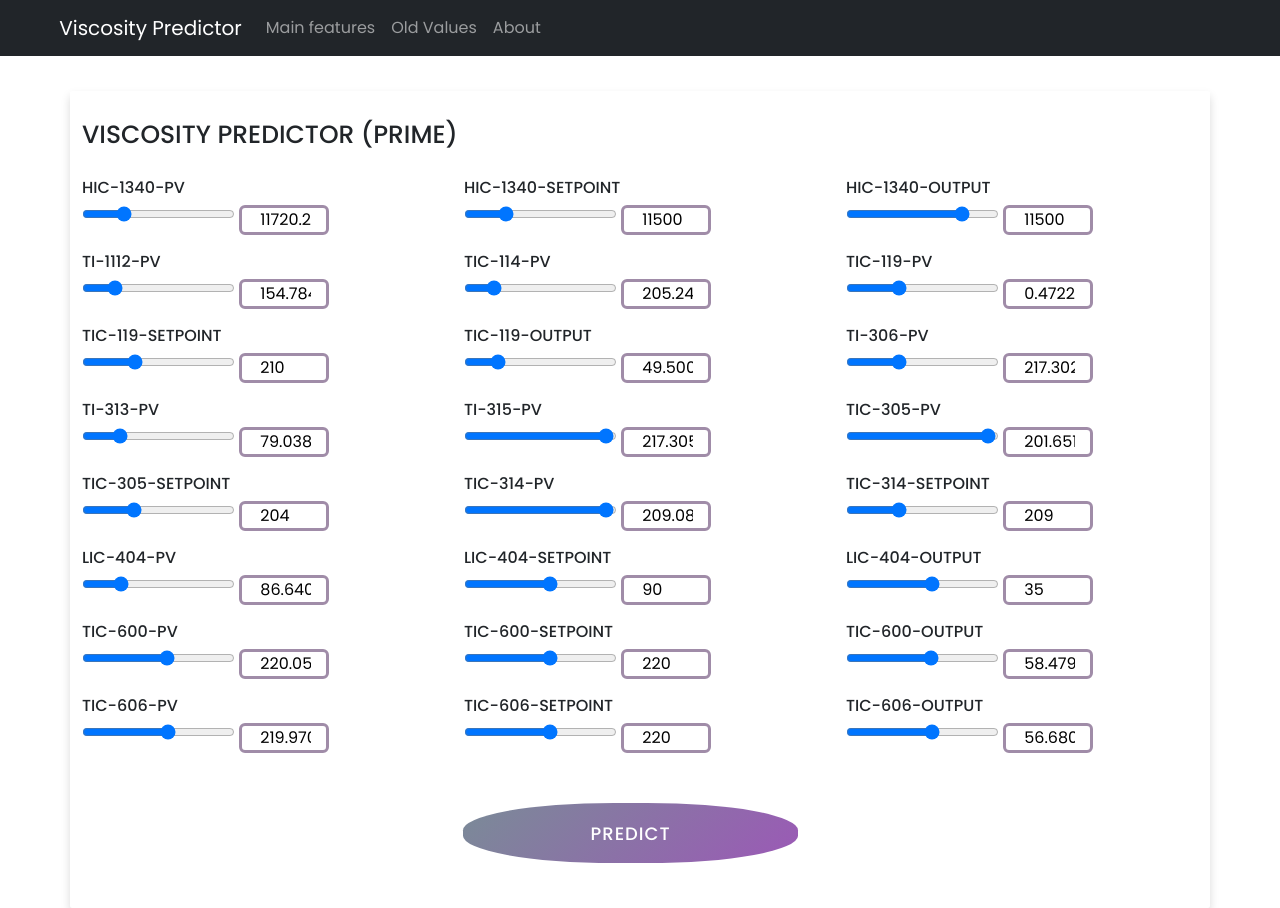
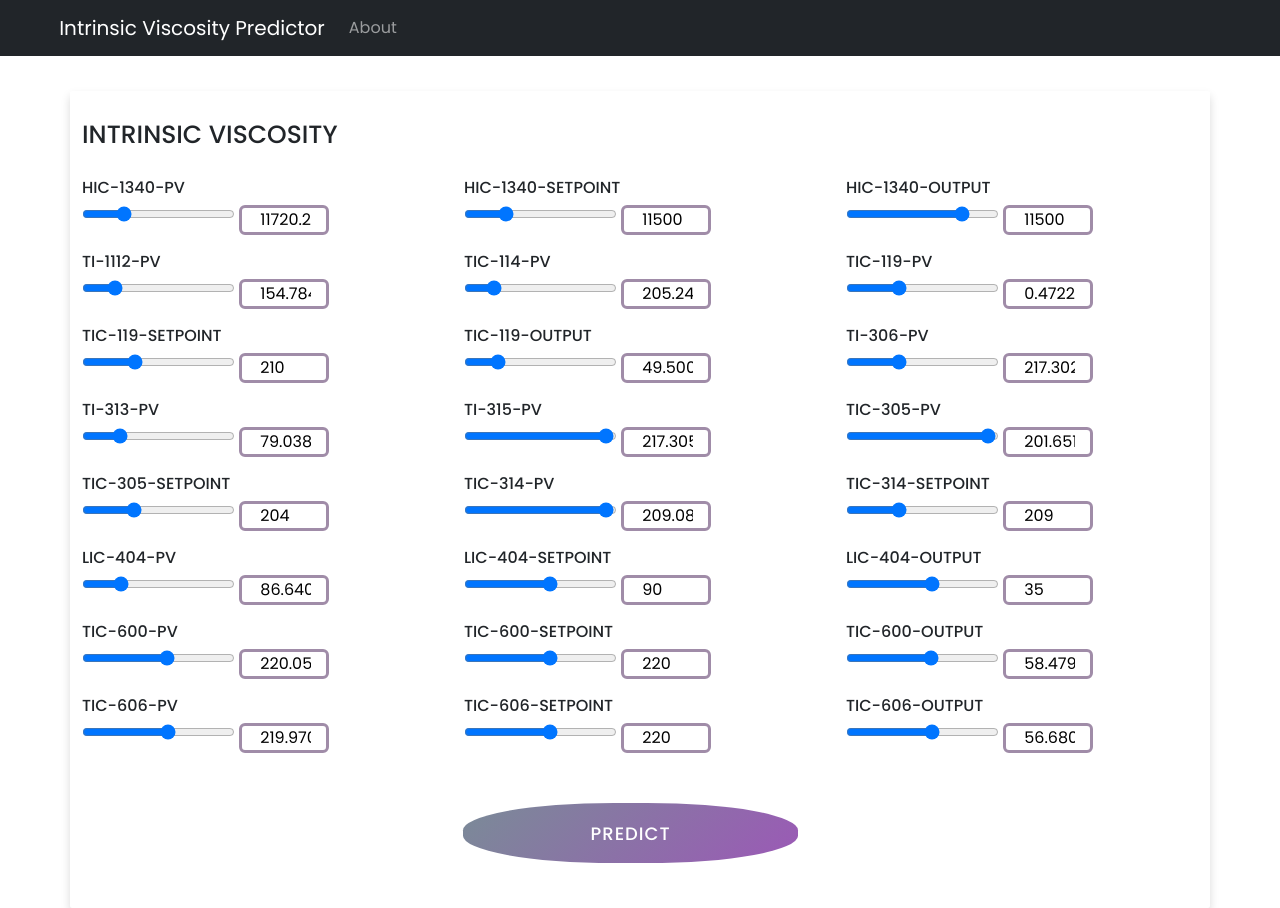
Before and after one commit to Hani1-2/MODEL, a Flask app: page / in a window 1280 px wide. Run offline with Flask 2, Linux system fonts and the light colour scheme; parts of the project's set-up code (start-up, migrations or seed data) failed here and were passed over.

Commit message:
title intrinsic viscosity

```diff
--- a/templates/index.html
+++ b/templates/index.html
@@ -21,7 +21,7 @@
 
   <body>
     <nav class="navbar navbar-expand-lg navbar-dark bg-dark">
-      <a class="navbar-brand" href="#">Viscosity Predictor</a>
+      <a class="navbar-brand" href="#">  Intrinsic Viscosity Predictor</a>
       <button
         class="navbar-toggler"
         type="button"
@@ -36,13 +36,6 @@
       <div class="collapse navbar-collapse" id="navbarSupportedContent">
         <ul class="navbar-nav mr-auto">
           <li class="nav-item active">
-            <a class="nav-link" href="/"
-              >Main features <span class="sr-only"></span
-            ></a>
-          </li>
-          <li class="nav-item active">
-            <a class="nav-link" href="#">Old Values</a>
-          </li>
           <li class="nav-item active">
             <a class="nav-link" href="#">About</a>
           </li>
@@ -50,7 +43,7 @@
       </div>
     </nav>
     <div class="container">
-      <div class="title">VISCOSITY PREDICTOR (PRIME)</div>
+      <div class="title">INTRINSIC VISCOSITY</div>
       <div class="content">
         <form method="POST" , action="{{url_for('predict')}}">
           <div class="user-details">
```
